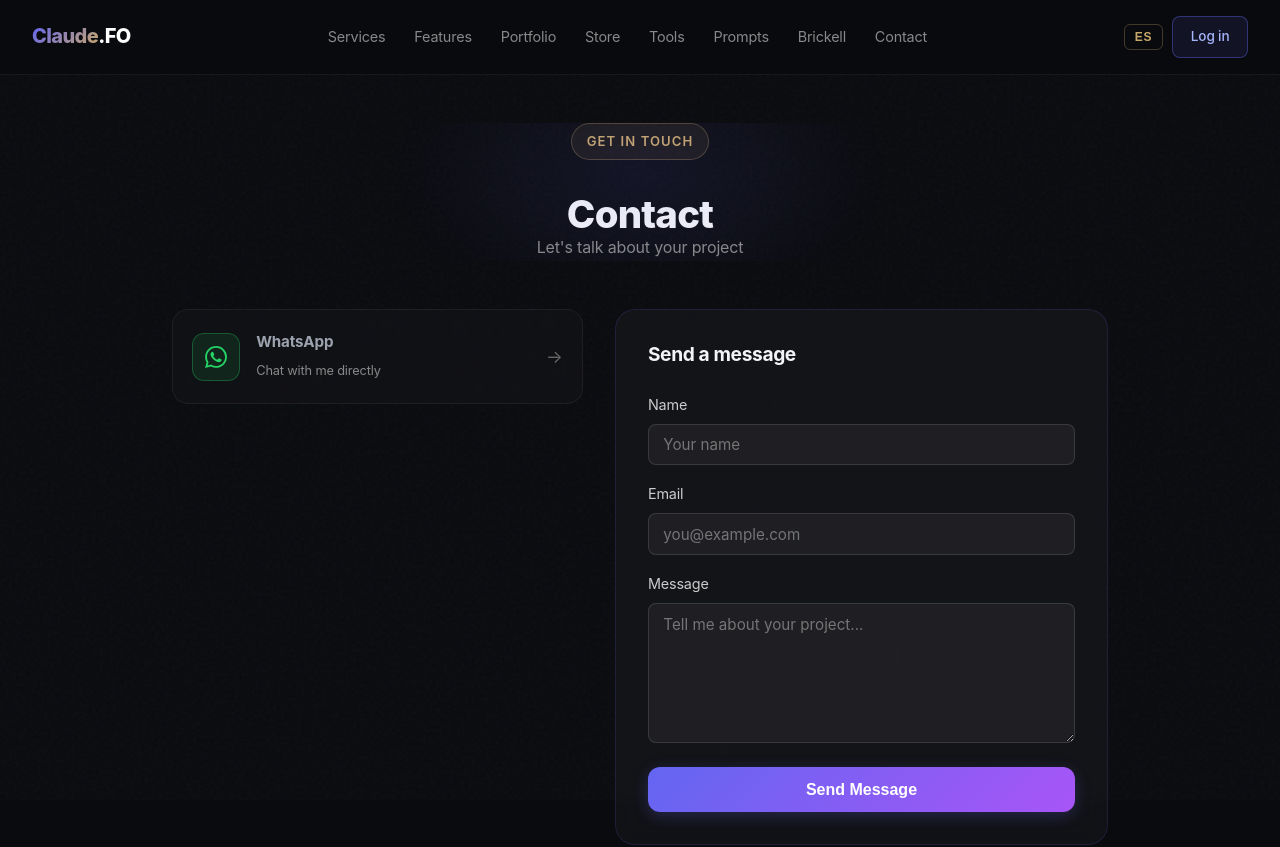
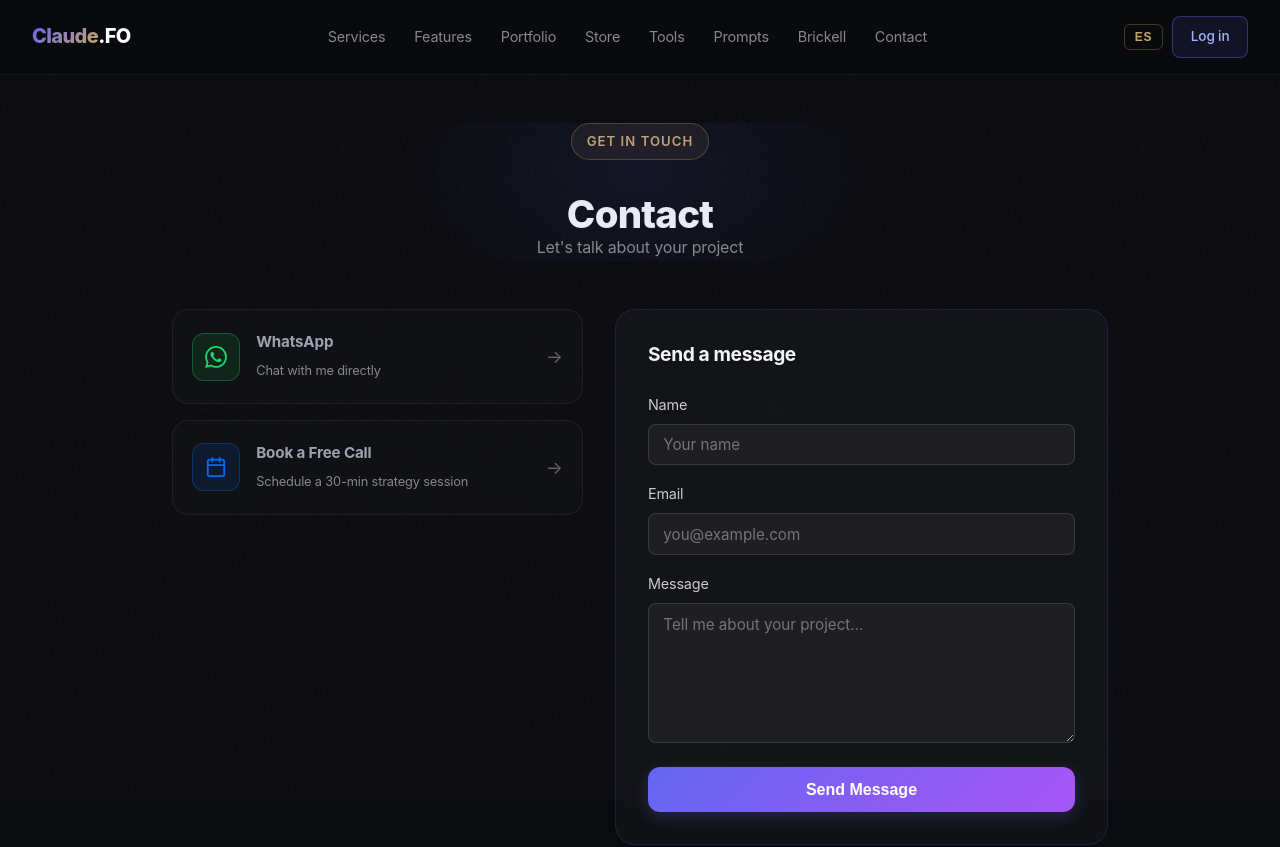
Before and after one commit to gruntcross444/claude-fo, a React (Vite) app in the folder frontend/: page /contact in a window 1280 px wide. Shown: the top 847 px of the page. Built offline with nearby package versions, Linux system fonts and the light colour scheme.

Commit message:
Add Calendly booking card to ContactPage with placeholder URL
Co-Authored-By: Claude Sonnet 4.6 <noreply@anthropic.com>

```diff
--- a/frontend/src/i18n/en.js
+++ b/frontend/src/i18n/en.js
@@ -166,8 +166,8 @@ export default {
     sub: "Let's talk about your project",
     whatsapp: 'WhatsApp',
     whatsappSub: 'Chat with me directly',
-    calendly: 'Calendly',
-    calendlySub: 'Book a consultation — coming soon',
+    calendly: 'Book a Free Call',
+    calendlySub: 'Schedule a 30-min strategy session',
     follow: 'Follow us',
     formTitle: 'Send a message',
     name: 'Name',
--- a/frontend/src/i18n/es.js
+++ b/frontend/src/i18n/es.js
@@ -166,8 +166,8 @@ export default {
     sub: 'Hablemos de tu proyecto',
     whatsapp: 'WhatsApp',
     whatsappSub: 'Chatea conmigo directamente',
-    calendly: 'Calendly',
-    calendlySub: 'Agenda una consulta — proximamente',
+    calendly: 'Reserva una Llamada Gratis',
+    calendlySub: 'Agenda una sesión estratégica de 30 min',
     follow: 'Siguenos',
     formTitle: 'Envia un mensaje',
     name: 'Nombre',
--- a/frontend/src/pages/ContactPage.jsx
+++ b/frontend/src/pages/ContactPage.jsx
@@ -57,6 +57,27 @@ export default function ContactPage() {
               <span style={styles.arrow}>&rarr;</span>
             </a>
 
+
+            <a
+              href="https://calendly.com/REPLACE_WITH_YOUR_LINK"
+              target="_blank"
+              rel="noopener noreferrer"
+              style={styles.contactCard}
+            >
+              <div style={{ ...styles.iconWrap, background: 'rgba(0,107,255,0.1)', borderColor: 'rgba(0,107,255,0.3)' }}>
+                <svg width="22" height="22" viewBox="0 0 24 24" fill="none" stroke="#006BFF" strokeWidth="2" strokeLinecap="round" strokeLinejoin="round">
+                  <rect x="3" y="4" width="18" height="18" rx="2" ry="2"/>
+                  <line x1="16" y1="2" x2="16" y2="6"/>
+                  <line x1="8" y1="2" x2="8" y2="6"/>
+                  <line x1="3" y1="10" x2="21" y2="10"/>
+                </svg>
+              </div>
+              <div>
+                <strong style={styles.cardTitle}>{t('contact.calendly')}</strong>
+                <span style={styles.cardSub}>{t('contact.calendlySub')}</span>
+              </div>
+              <span style={styles.arrow}>&rarr;</span>
+            </a>
 
             {/* Social links — uncomment when real URLs are ready
             <div style={styles.socialSection}>
```
